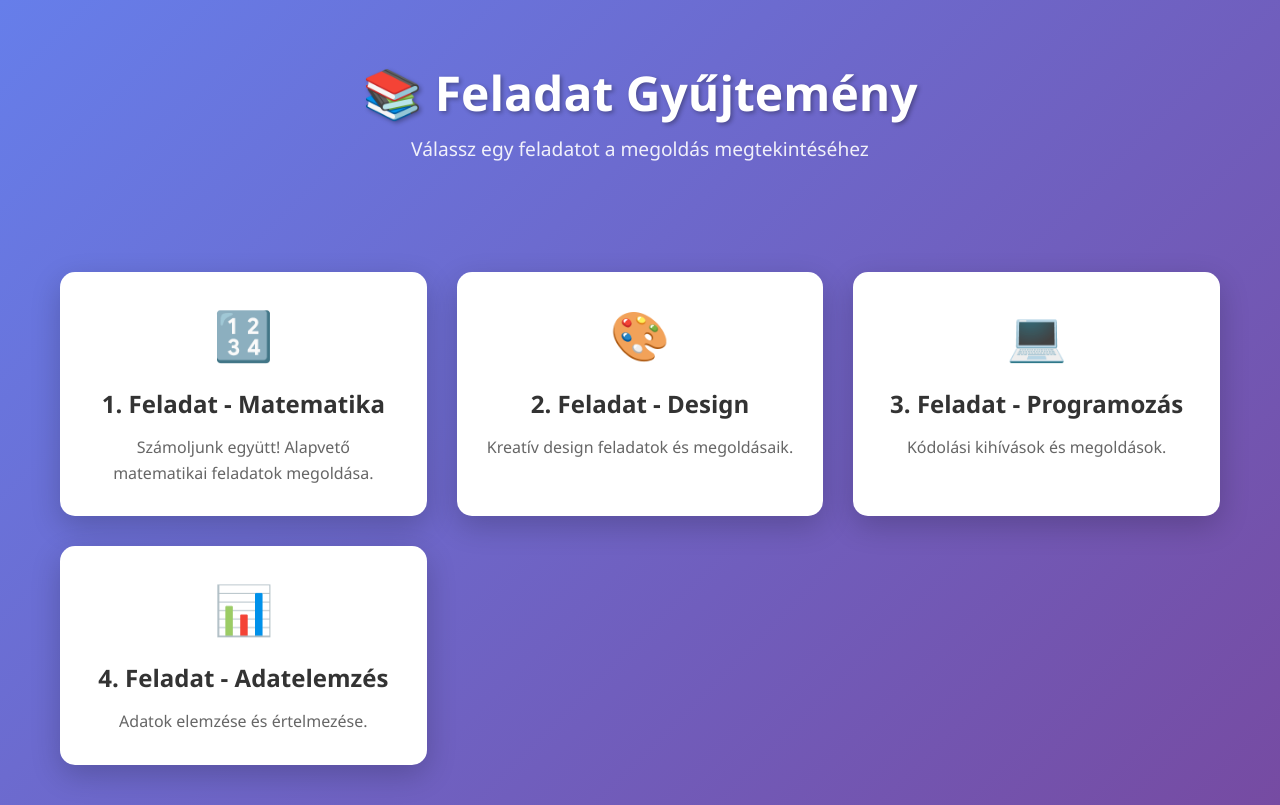
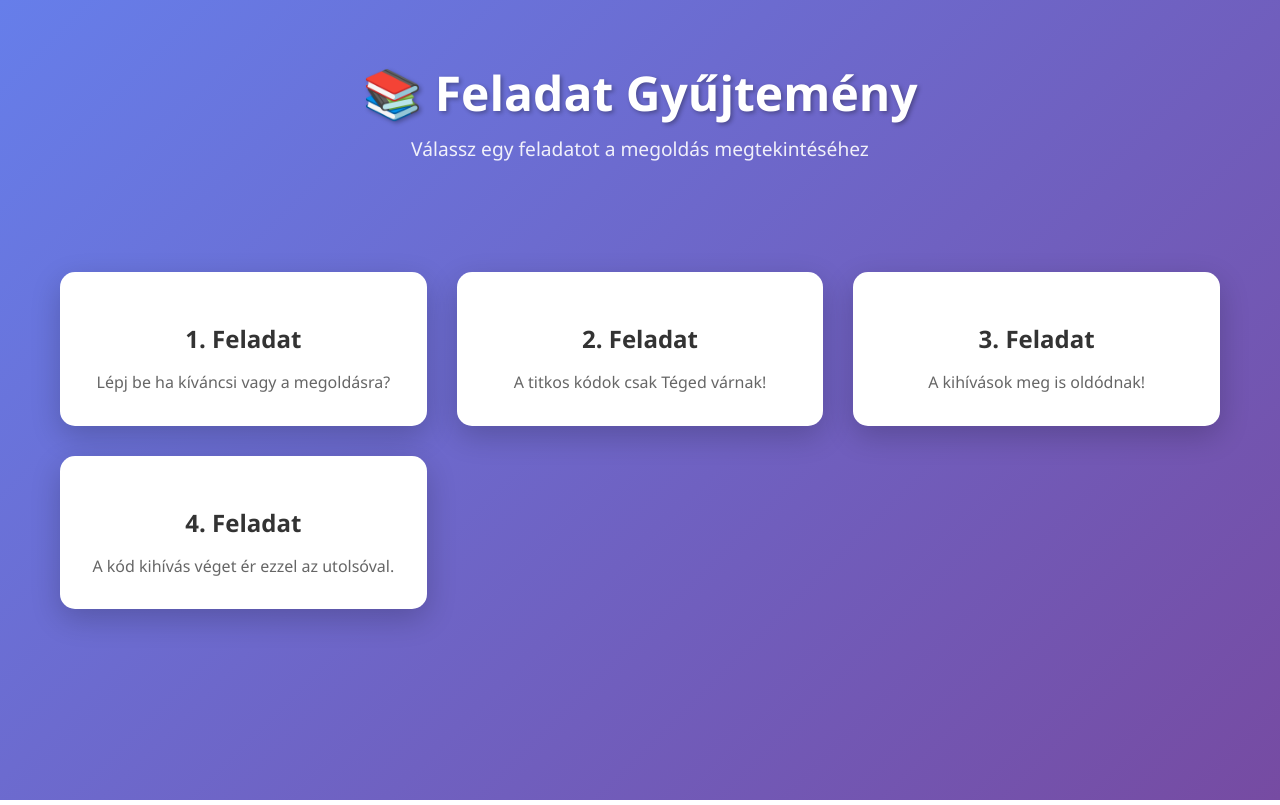
Before and after one commit to sashajni-droid/sashajni.github.io, a plain HTML site: page index.html in a window 1280 px wide. Drawn offline with Linux system fonts and the light colour scheme.

Commit message:
Update index.html

```diff
--- a/index.html
+++ b/index.html
@@ -139,27 +139,27 @@
 
         <div class="cards-container">
             <div class="card" onclick="location.href='feladat1.html'">
-                <div class="card-icon">🔢</div>
-                <h2>1. Feladat - Matematika</h2>
-                <p>Számoljunk együtt! Alapvető matematikai feladatok megoldása.</p>
+                <div class="card-icon"></div>
+                <h2>1. Feladat </h2>
+                <p>Lépj be ha kíváncsi vagy a megoldásra?</p>
             </div>
 
             <div class="card" onclick="location.href='feladat2.html'">
-                <div class="card-icon">🎨</div>
-                <h2>2. Feladat - Design</h2>
-                <p>Kreatív design feladatok és megoldásaik.</p>
+                <div class="card-icon"></div>
+                <h2>2. Feladat</h2>
+                <p>A titkos kódok csak Téged várnak!</p>
             </div>
 
             <div class="card" onclick="location.href='feladat3.html'">
-                <div class="card-icon">💻</div>
-                <h2>3. Feladat - Programozás</h2>
-                <p>Kódolási kihívások és megoldások.</p>
+                <div class="card-icon"></div>
+                <h2>3. Feladat</h2>
+                <p>A kihívások meg is oldódnak!</p>
             </div>
 
             <div class="card" onclick="location.href='feladat4.html'">
-                <div class="card-icon">📊</div>
-                <h2>4. Feladat - Adatelemzés</h2>
-                <p>Adatok elemzése és értelmezése.</p>
+                <div class="card-icon"></div>
+                <h2>4. Feladat</h2>
+                <p>A kód kihívás véget ér ezzel az utolsóval. </p>
             </div>
         </div>
     </div>
```
